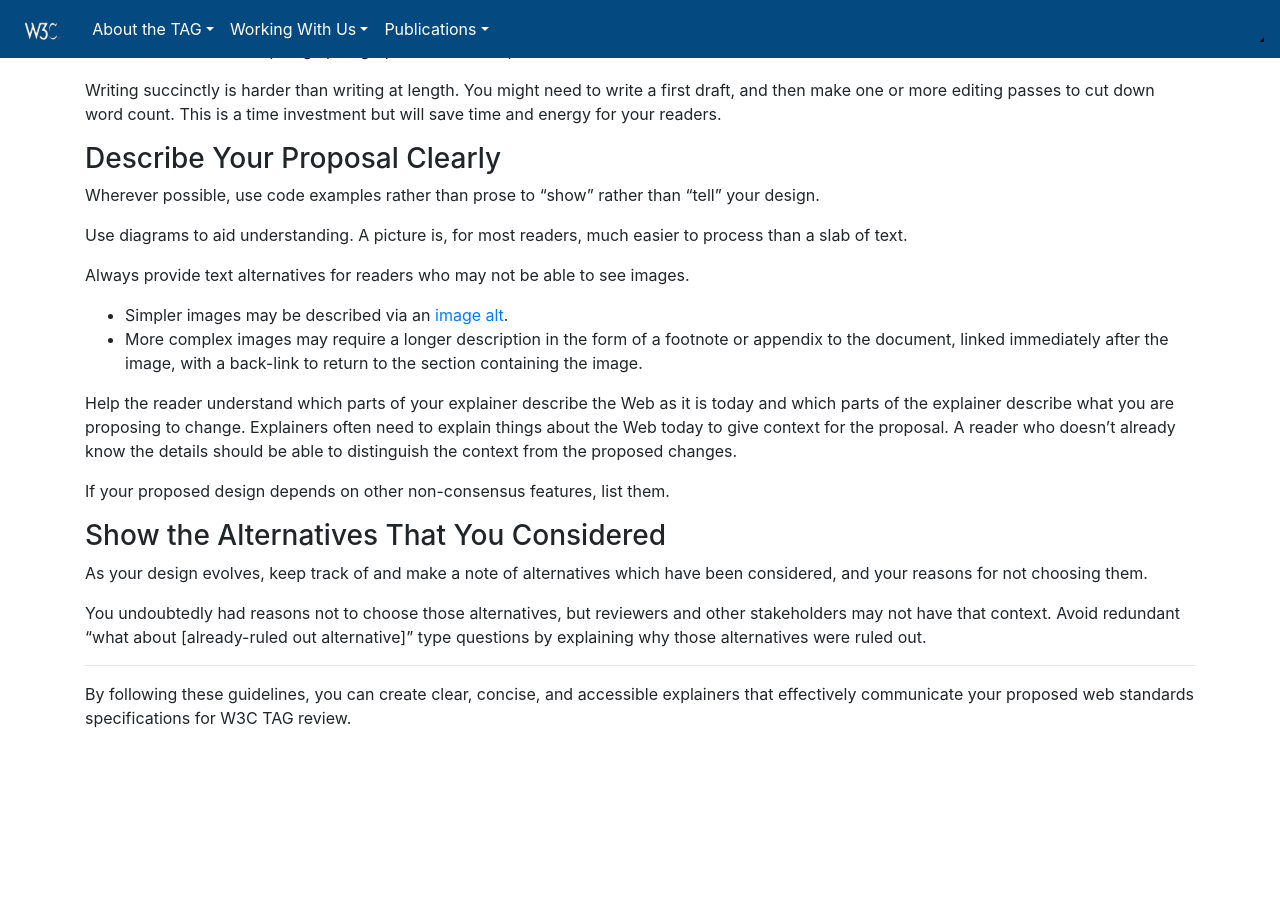
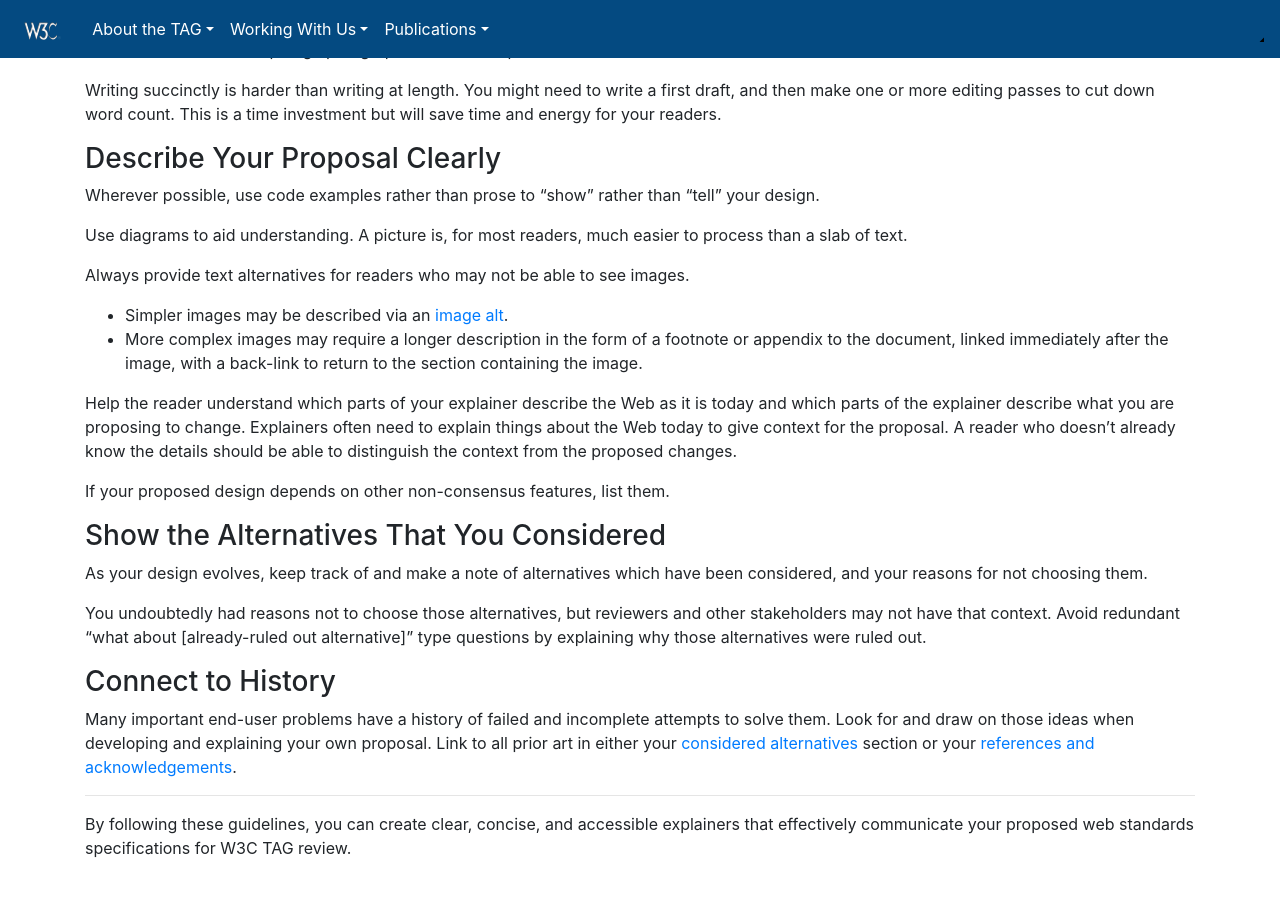
Before and after one commit to w3ctag/tag.w3.org, a Jekyll site: the page built from explainers/index.md, in a window 1280 px wide and 900 px high, scrolled down 1562 px. Shown: the top 897 px of the window. Built offline with Jekyll 4.4.1, drawn with Linux system fonts in a browser that asks for light colours; nearby versions of some CDN libraries; library files that are not in the unit come from our copies; before the commit the page ends 2332 px from its top, so only the background shows below that.

Commit message:
Recommend that explainers describe their prior art.

```diff
--- a/explainers/index.md
+++ b/explainers/index.md
@@ -112,11 +112,20 @@ Help the reader understand which parts of your explainer describe the Web as it
 If your proposed design depends on other non-consensus features, list them.
 
 ### Show the Alternatives That You Considered
+{:#alternatives}
 
 As your design evolves, keep track of and make a note of alternatives which have been considered, and your reasons for not choosing them.
 
 You undoubtedly had reasons not to choose those alternatives, but reviewers and other stakeholders may not have that context. Avoid redundant "what about [already-ruled out alternative]" type questions by explaining why those alternatives were ruled out.
 
+### Connect to History
+
+Many important end-user problems have a history of failed and incomplete attempts to solve them.
+Look for and draw on those ideas when developing and explaining your own proposal.
+Link to all prior art in either
+your [considered alternatives](https://github.com/w3ctag/tag.w3.org/blob/main/explainers/template.md#considered-alternatives) section
+or your [references and acknowledgements](https://github.com/w3ctag/tag.w3.org/blob/main/explainers/template.md#references--acknowledgements).
+
 ----
 
 By following these guidelines, you can create clear, concise, and accessible explainers that effectively communicate your proposed web standards specifications for W3C TAG review.
```
